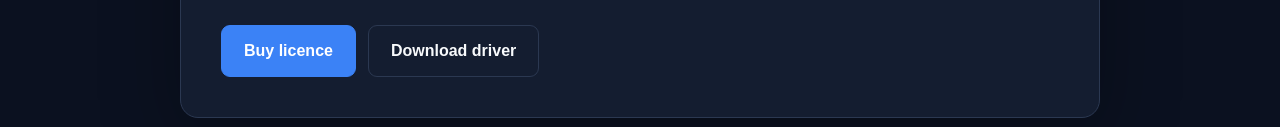
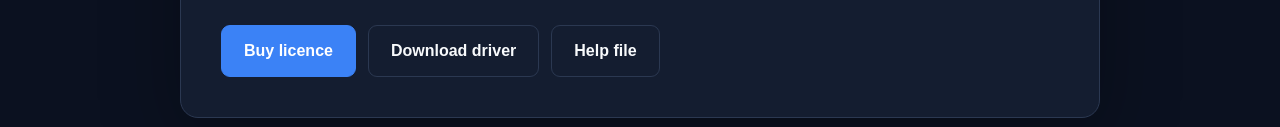
Before and after one commit to HomeErgonomicProgramming/home-ergonomic-programming, a plain HTML site: page index.html in a window 1280 px wide. Shown: the part 991-1118 px from the top of the page. Drawn offline with Linux system fonts and the light colour scheme.

Commit message:
Update index.html

```diff
--- a/index.html
+++ b/index.html
@@ -154,6 +154,9 @@
         <a class="button secondary" href="downloads/FutureAutomation.pkg">
           Download driver
         </a>
+        <a class="button secondary" href="help/FutureAutomation.pdf" target="_blank" rel="noopener">
+          Help file
+        </a>
       </div>
     </section>
 
```
